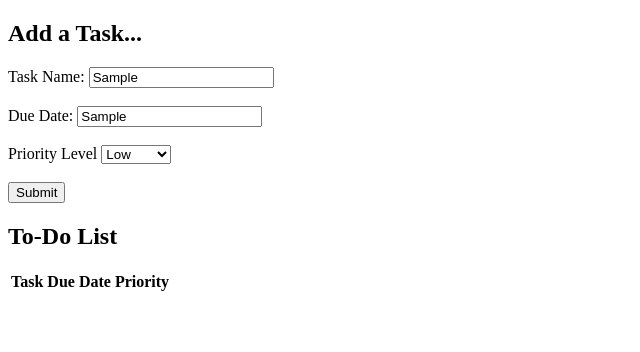
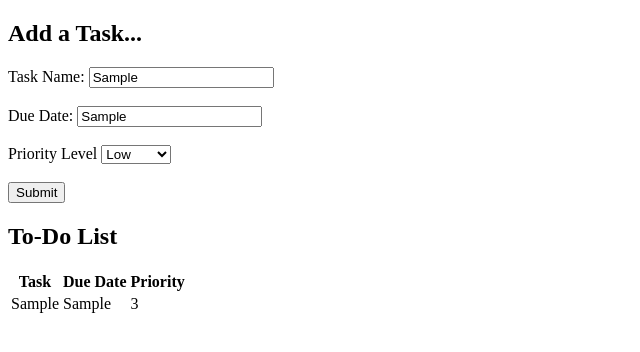
Before and after one commit to LizzieMerrill/To-Do-EAVAC-Project, a plain HTML site: page index.html in a window 1280 px wide. Both pictures are taken after typing "Sample", "Sample" into the empty fields and a click on the button "Submit". Shown: the whole page, without its empty margins (0-640 px from the left). Drawn offline with Linux system fonts and the light colour scheme.

Commit message:
table insert

```diff
--- a/index.html
+++ b/index.html
@@ -30,11 +30,16 @@
 <h2 id="to-do-list-header">To-Do List</h2>
 <div id="task-table-div">
     <table id="task-table">
-        <tr id="header-row">
-            <th>Task</th>
-            <th>Due Date</th>
-            <th>Priority</th>
-        </tr>
+        <thead>
+            <tr id="header-row">
+                <th>Task</th>
+                <th>Due Date</th>
+                <th>Priority</th>
+            </tr>
+        </thead>
+        <tbody>
+
+        </tbody>
     </table>
 </div>
 
--- a/script.js
+++ b/script.js
@@ -18,24 +18,24 @@ function newObj(name_, dueDate_, importance_) {
 
 
 function tableRefresh() {
-    document.querySelectorAll('td').remove();
-    document.querySelectorAll('tr.data-row').remove();
+        //document.querySelector('tbody').empty();
+
     for (let i = 0; i < myArray.length; i++) {
         let newRow = document.createElement('tr');
-        newRow.class = 'data-row';
-        document.querySelector('#task-table').appendChild(newRow);
+        newRow.id = ('data-row' + i);
+        document.querySelector('tbody').appendChild(newRow);
 
         let newName = document.createElement('td');
         newName.innerHTML = myArray[i].name;
-        document.querySelector(newRow).appendChild(newName);
+        document.querySelector('#data-row' + i).appendChild(newName);
 
         let newDate = document.createElement('td');
         newDate.innerHTML = myArray[i].dueDate;
-        document.querySelector(newRow).appendChild(newDate);
+        document.querySelector('#data-row' + i).appendChild(newDate);
 
         let newPriority = document.createElement('td');
         newPriority.innerHTML = myArray[i].importance;
-        document.querySelector(newRow).appendChild(newPriority);
+        document.querySelector('#data-row' + i).appendChild(newPriority);
     }
 
 }
```
